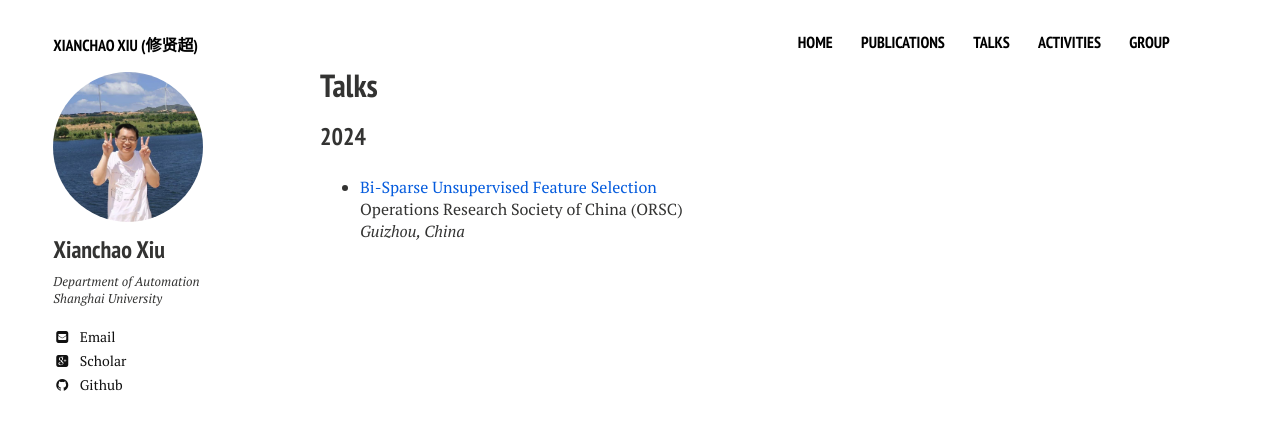
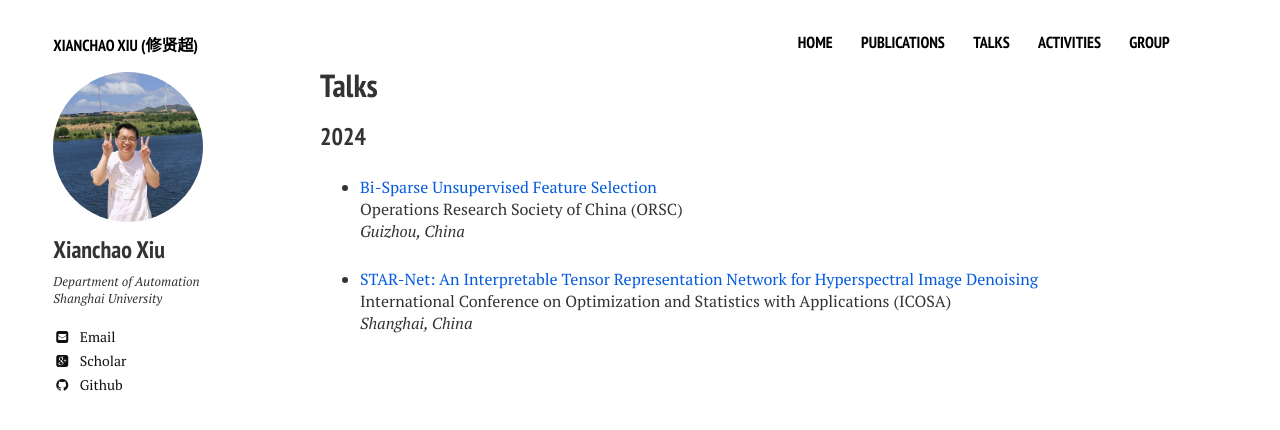
Before and after one commit to xianchaoxiu/xianchaoxiu.github.io, a Jekyll site: the page built from talks/index.md, in a window 1280 px wide. Shown: the top 430 px of the page. Built offline with Jekyll 4.4.1, drawn with Linux system fonts in a browser that asks for light colours; nearby versions of some CDN libraries.

Commit message:
Update index.md

```diff
--- a/talks/index.md
+++ b/talks/index.md
@@ -16,3 +16,7 @@ share: false
 * <a href="../talks/2024-ORSC.pdf" class="textlink" target="_blank"> Bi-Sparse Unsupervised Feature Selection </a> <br>
 Operations Research Society of China (ORSC) <br>
 <i>Guizhou, China</i><br>
+
+* <a href="../talks/2024-ICOSA.pdf" class="textlink" target="_blank"> STAR-Net: An Interpretable Tensor Representation Network for Hyperspectral Image Denoising </a> <br>
+International Conference on Optimization and Statistics with Applications (ICOSA) <br>
+<i>Shanghai, China</i><br>
```
